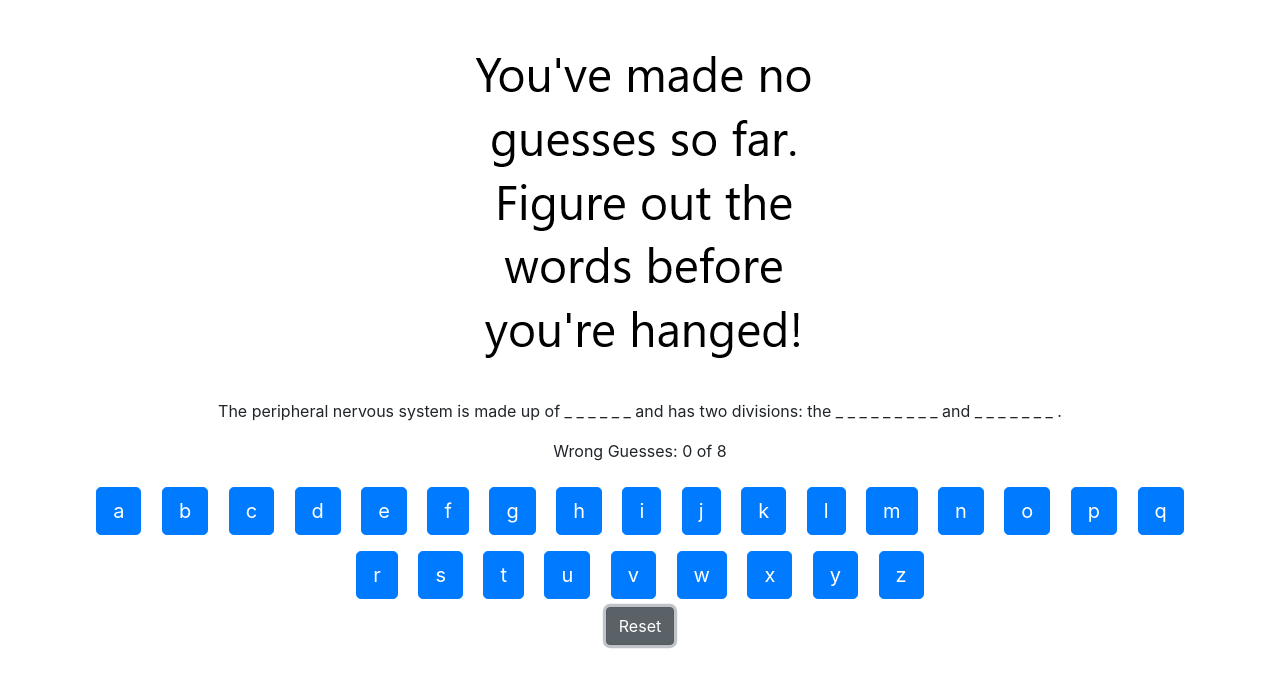
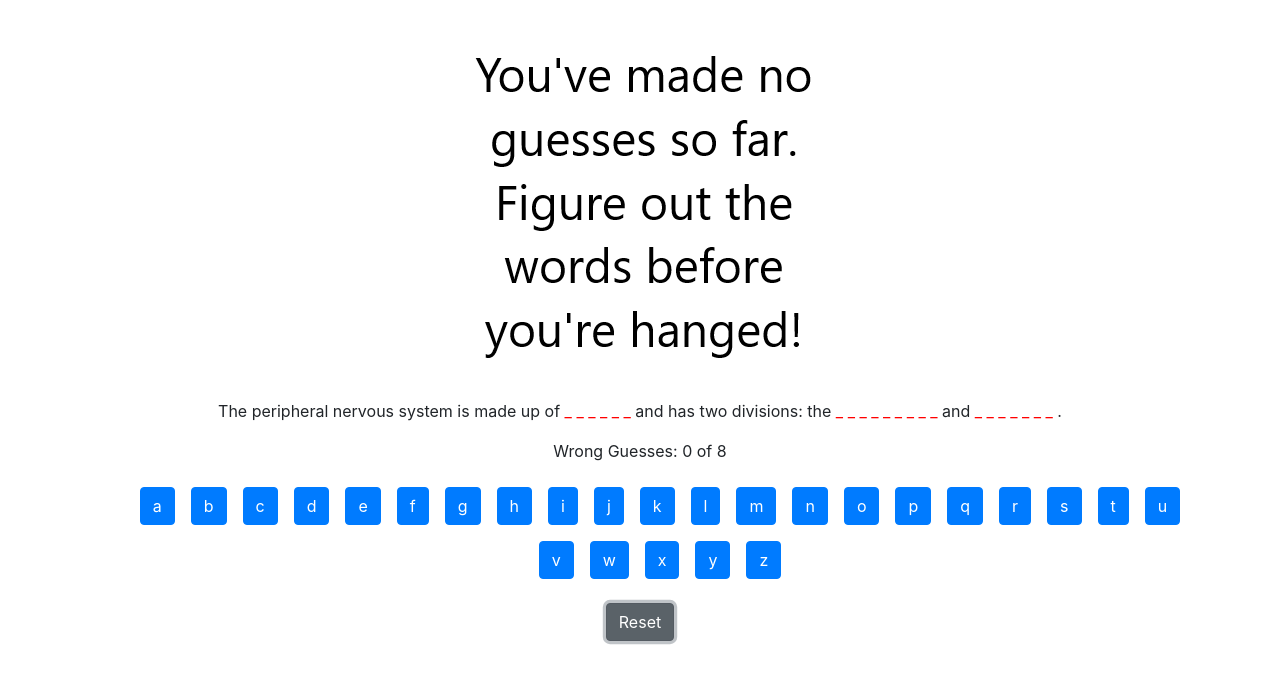
Before and after one commit to dsandeep97/Animations-in-Stress-Learning-Content, a website: page Hangman/index.html in a window 1280 px wide. Both pictures are taken after a click on the button "Reset". Shown: the part 70-758 px from the top of the page. Drawn offline with nearby package versions, Linux system fonts and the light colour scheme; files whose address does not match are found by name.

Commit message:
Refactored Hangman JavaScript

```diff
--- a/Hangman/css/style.css
+++ b/Hangman/css/style.css
@@ -0,0 +1,3 @@
+.word {
+    color:red;
+}
--- a/Hangman/index.html
+++ b/Hangman/index.html
@@ -16,7 +16,7 @@
         <!-- Custom Scripts -->
         <!-- <script src="./js/hangman.js" type="text/javascript"></script> -->
         <script src="./js/index.js" type="text/javascript"></script>
-        <script src="./js/main.js" type="text/javascript"></script>
+        <!-- <script src="./js/main.js" type="text/javascript"></script> -->
 
         <!-- Stylesheets -->
         <link rel="stylesheet" href="node_modules/bootstrap/dist/css/bootstrap.min.css">
@@ -29,9 +29,9 @@
             <div class="text-center">
                 <img id="hangmanPic" src="./img/wrong0.png" alt = "">
                 <p id="sentenceToFill"></p>
-                <p>Wrong Guesses: <span id="incorrect">0</span> of <span id="totalGuesses"></span></p>
-                <div id="keyboard"></div>
-                <button class="btn btn-secondary" onClick="reset()">Reset</button>
+                <p>Wrong Guesses: <span id="wrong">0</span> of <span id="totalGuesses"></span></p>
+                <div id="buttons"><ul id="letters"></ul></div>
+                <button class="btn btn-secondary" id="reset">Reset</button>
             </div>
         </div>
     </body>
--- a/Hangman/js/index.js
+++ b/Hangman/js/index.js
@@ -1,95 +1,126 @@
-var sentence = "The peripheral nervous system is made up of ?nerves? and has two divisions: the ?autonomic? and ?somatic?."
-var sentence_display = "";
-words = [];
+/*
+If you want to customize this hangman for differnt words or sentences, just change the 'sentence'
+variable below. You MUST follow the specifications below or it will not work:
+    1. For each 'word' you want guessed, enter a number followed by a ? character in the sentence where it should be displayed.
+    2. For each 'word' you want guessed, put it in the words array
 
+This hangman is built to sustain the standard maximum of 8 incorrect guesses before a loss. If you wish to change
+this limit, you will need to:
+    1. adjust the "total" mapped value within the guess_map variable
+    2. in ../img/ you will find images representing each step of wrong guesses.
+       you will need to add or remove images based on how many wrong guesses you will allow
+*/
+
+window.onload = function() {
+    /* sentence you want displayed to the player; see header comment for customization */
+    var sentence = "The peripheral nervous system is made up of 1? and has two divisions: the 2? and 3?.";
+    /* answers to the guessable words marked in the sentece, IN ORDER */
+    var words = ["nerves","autonomic","somatic"];
+
+    /*  * map letters of each word to indices  (_ characters) we can swap
+        * map has the following structure:
+        letter1 -> [[word_i, index in word_i],[word_i,index in word_i] . . . ]
+        letter2 -> [[word_i, index in word_i],[word_i,index in word_i] . . . ]
+        . . .
+        lettern -> [[word_i, index in word_i],[word_i,index in word_i] . . . ]
+        s.t. each letter maps to an array of [word,index] pairs to mark where the _ character we must replace
+    */
+    var answer_map = new Map();
+    /* single-variable map to maintain how many wrong/right guesses have been made */
+    var guess_map = new Map([["total",8],["wrong",0],["right",0]]);
+    document.getElementById("totalGuesses").innerText = guess_map.get("total");
+
+    /* alphabet array */
     var alphabet = ['a','b','c','d','e','f','g','h','i',
                     'j','k','l','m','n','o','p','q','r',
                     's','t','u','v','w','x','y','z'];
-var answer_map = new Map();
-var guess_map = new Map([["total",8],["wrong",0],["right",0]]);
 
+    /* pre-assigned document variables for easy access */
+    var sentence_display = document.getElementById('sentenceToFill');
+    var hangman_picture = document.getElementById('hangmanPic');
+    var wrong_guesses = document.getElementById('wrong');
+    var letter_buttons = document.getElementById('letters');
+    var word_displays;
+
+    /* process the given sentence, list of words, and set up the phrase for playing */
     function loadSentence() {
-    prev =-1;
-    if (sentence.indexOf('?') != -1) {
-        var word_start = sentence.indexOf('?') + 1;
-        var word_end = sentence.indexOf('?',word_start+1);
-        var num_letters = 0;
-        while (word_end != -1) {
-            word = sentence.slice(word_start,word_end);
-            words.push(word);
-            sentence = sentence.slice(0,word_start-1) + "_ ".repeat(word_end-word_start) + sentence.slice(word_end+1);
-            var index = word_start-1;
-            word.split('').forEach(letter => {
-                num_letters++;
-                if (answer_map.get(letter) == undefined) {
-                    answer_map.set(letter,[index]);
+        words.forEach(function(word, i) {
+            //apply span to each word so their text can be red and easily targetable
+            var span = "<span class='word'>" + '_ '.repeat(word.length) + "</span>";
+            sentence = sentence.replace((i+1).toString() + '?',span);
+
+            /* map the word letters to the answer map as described above */
+            for (var j = 0; j < word.length; j++) {
+                if (answer_map.get(word.charAt(j)) == undefined) {
+                    answer_map.set(word.charAt(j),[]);
+                    answer_map.get(word.charAt(j)).push([i,j]);
                 } else {
-                    answer_map.get(letter).push(index);
+                    answer_map.get(word.charAt(j)).push([i,j]);
                 }
-                index+=2;
+            }
         });
-            word_start = sentence.indexOf('?',word_end+1);
-            if (word_start == -1) break;
-            else word_start += 1;
-            word_end = sentence.indexOf('?',word_start+1);
+        sentence_display.innerHTML = sentence;
+        word_displays = document.getElementsByClassName('word');
+        console.log(answer_map);
     }
-        sentence_display = sentence;
-        document.getElementById('sentenceToFill').innerHTML = sentence_display;
+
+    /* generate buttons for each alphabetical letter to allow guessing */
+    function generateButtons() {
+        letter_buttons.innerHTML = "";
+        for (var i = 0; i < alphabet.length; i++) {
+            var button = document.createElement("li");
+            button.id = alphabet[i];
+            button.className = "btn btn-primary m-2";
+            button.innerText = alphabet[i];
+            button.onclick = function() { handleGuess(event); }
+            letter_buttons.appendChild(button);
         }
     }
 
-function generateButtons() {
-    let buttons = alphabet.map(letter =>
-        `
-        <button class="btn btn-lg btn-primary m-2"
-                id='` + letter + `'
-                onclick="handleGuess('` + letter + `')">
-            ` + letter + `
-        </button>
-        `
-        ).join('');
-    document.getElementById('keyboard').innerHTML = buttons;
-}
-
-function handleGuess(letter) {
-    document.getElementById(letter).setAttribute('disabled',true);
+    /* handle the player's next guess (triggered by clicking on an active button) */
+    function handleGuess(event) {
+        var button = event.target;
+        var letter = button.innerText;
+        button.disabled = true;
+        /* correct guess */
         if (answer_map.get(letter) != undefined) {
             guess_map.set("right",guess_map.get("right")+1);
             var blanks = answer_map.get(letter);
-        var idx;
-        for (idx of blanks) {
-            sentence_display = sentence_display.slice(0,idx) + letter + sentence_display.slice(idx+1);
+            var blank;
+            for (blank of blanks) {
+                var str = word_displays[blank[0]].innerText;
+                word_displays[blank[0]].innerText = str.substr(0,blank[1]*2) + letter + str.substr(blank[1]*2+1,str.length);
             }
-        document.getElementById('sentenceToFill').innerHTML = sentence_display;
             if (guess_map.get("right") == answer_map.size) {
-            document.getElementById('hangmanPic').src = "./img/win.png";
-            document.getElementById('keyboard').innerHTML = "You win!";
+                hangman_picture.src = "./img/win.png";
+                letter_buttons.innerHTML = "You win! Hope you enjoyed playing.";
             }
+        /* incorrect guess */
         } else {
             guess_map.set("wrong",guess_map.get("wrong")+1);
-        document.getElementById('incorrect').innerHTML = guess_map.get("wrong");
+            wrong_guesses.innerHTML = guess_map.get("wrong");
+            console.log(wrong_guesses.innerHTML);
             if (guess_map.get("wrong") == guess_map.get("total")) {
-            document.getElementById('hangmanPic').src ="./img/lose.png";
-            document.getElementById('keyboard').innerHTML = "You lose! Click reset to try again";
+                hangman_picture.src = "./img/lose.png";
+                letter_buttons.innerHTML = "You lose. Click Reset to try again!";
                 guess_map.set("wrong",0);
             } else {
-            document.getElementById('hangmanPic').src = "./img/wrong" + guess_map.get("wrong").toString() + ".png";
+                hangman_picture.src = "./img/wrong" + guess_map.get("wrong").toString() + ".png";
             }
         }
     }
 
-function hangman_init() {
-    document.getElementById('totalGuesses').innerHTML = guess_map.get("total");
+    /* reset the game */
+    document.getElementById('reset').onclick = function() {
+        guess_map.set("right",0);
+        guess_map.set("wrong",0);
+        wrong_guesses.innerText = 0;
+        hangman_picture.src = "./img/wrong0.png";
         loadSentence();
         generateButtons();
     }
 
-function reset() {
-    guess_map.set("right",0);
-    guess_map.set("wrong",0);
-    document.getElementById('incorrect').innerHTML = 0;
-    document.getElementById('hangmanPic').src ="./img/wrong0.png";
-    sentence_display = sentence;
-    document.getElementById('sentenceToFill').innerHTML = sentence_display;
+    /* initialize the game */
+    loadSentence();
     generateButtons();
 }
--- a/Hangman/js/main.js
+++ /dev/null
@@ -1,4 +0,0 @@
-
-window.onload = function() {
-    this.hangman_init();
-}
```
Lines whose indentation alone changed are shown as unchanged.
